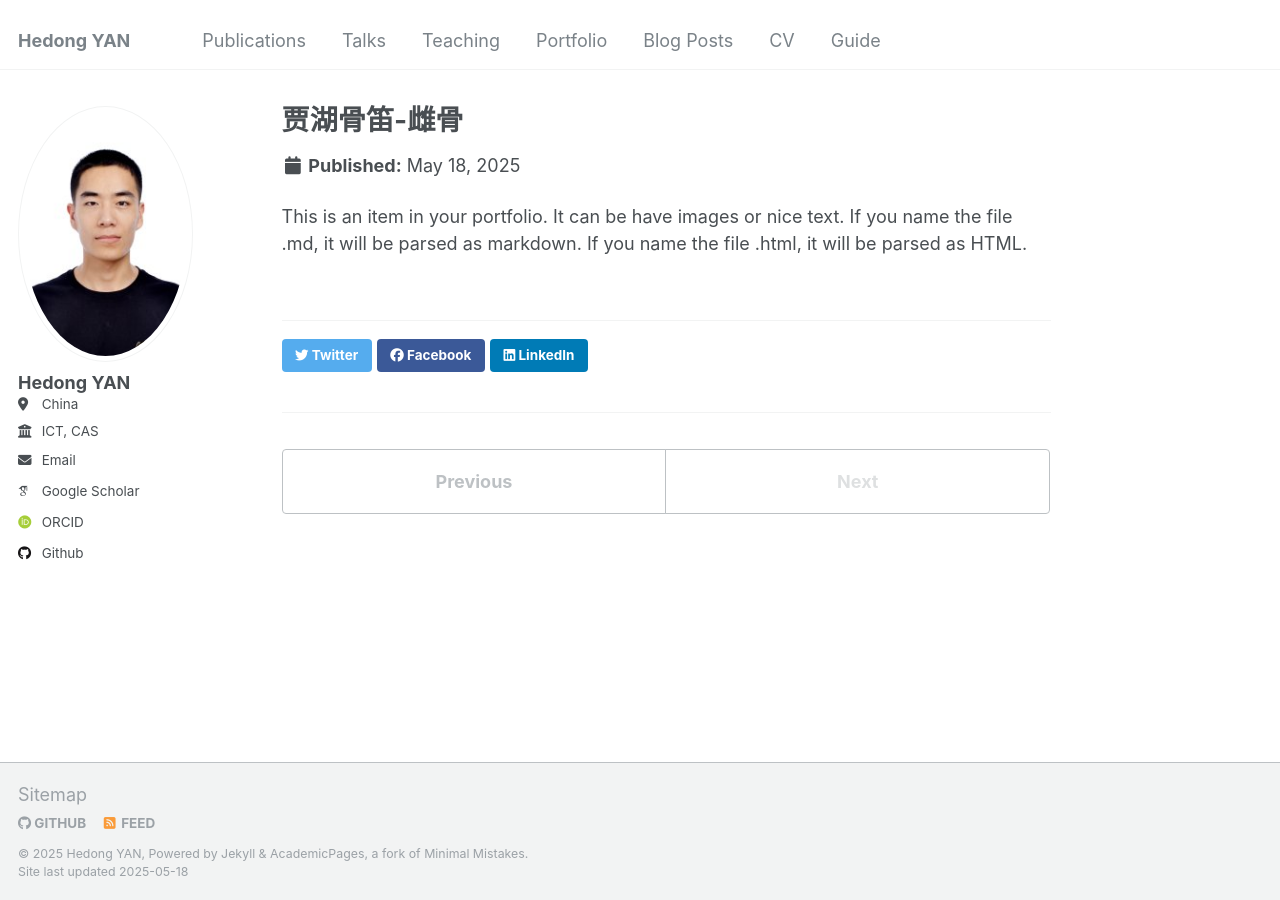
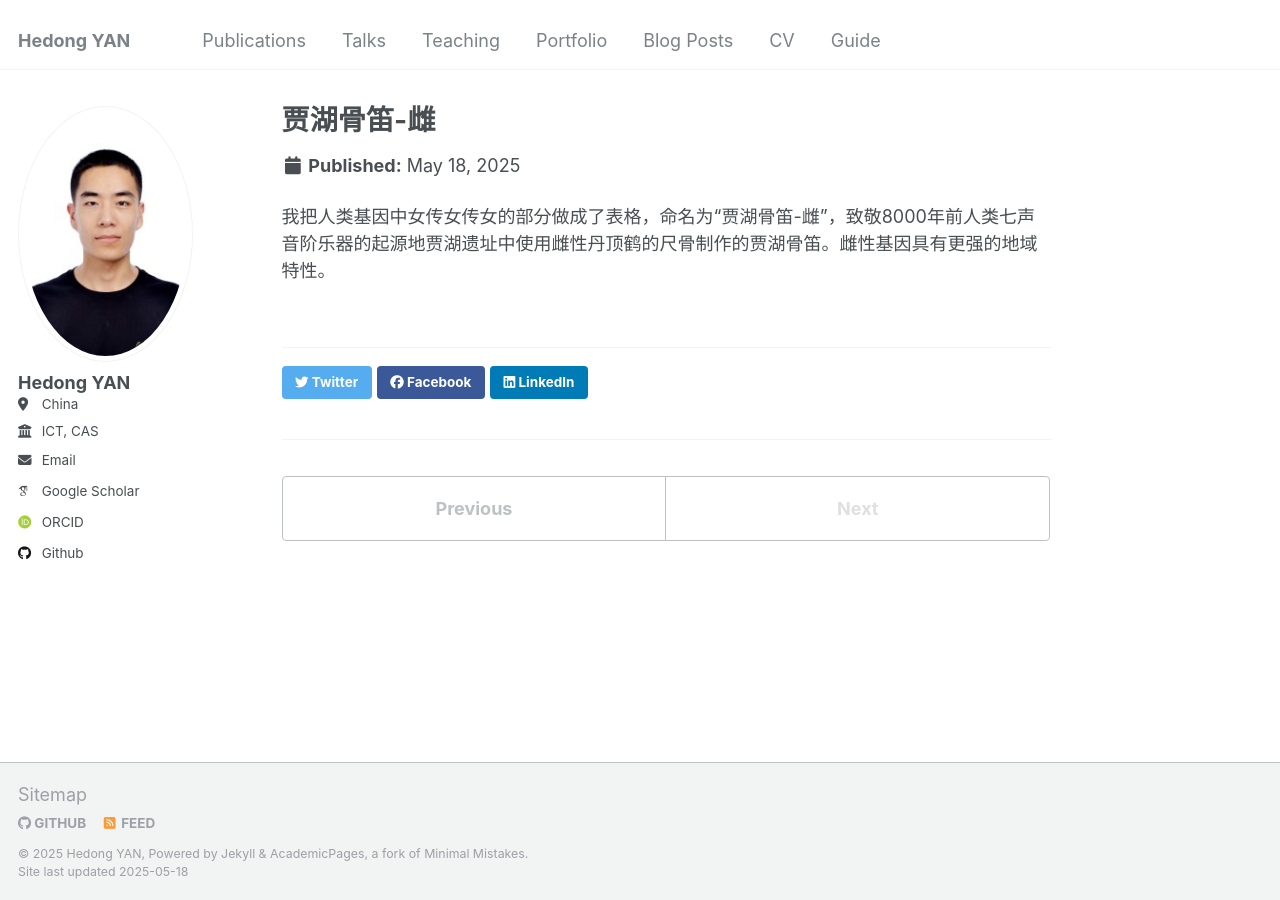
Before and after one commit to hedongyan/hedongyan.github.io, a Jekyll site: the page built from _portfolio/portfolio-2.html, in a window 1280 px wide. Built offline with Jekyll 4.4.1, drawn with Linux system fonts in a browser that asks for light colours; some web fonts are replaced.

Commit message:
update portfolio introduction

```diff
--- a/_portfolio/portfolio-1.html
+++ b/_portfolio/portfolio-1.html
@@ -4,4 +4,4 @@
 collection: portfolio
 ---
 
-This is an item in your portfolio. It can be have images or nice text. If you name the file .md, it will be parsed as markdown. If you name the file .html, it will be parsed as HTML.
+我把人类基因中男传男传男的部分做成了表格，命名为“贾湖骨笛-雄”，致敬8000年前人类七声音阶乐器的起源地贾湖遗址中使用雄性丹顶鹤的尺骨制作的贾湖骨笛。雄性基因具有更强的民族特性。
--- a/_portfolio/portfolio-2.html
+++ b/_portfolio/portfolio-2.html
@@ -1,7 +1,7 @@
 ---
-title: "贾湖骨笛-雌骨"
+title: "贾湖骨笛-雌"
 excerpt: "The geographic characteristics of mtDNA (...-female-female-female-...) <br/><img src='/images/贾湖骨笛-雌1.0.0.jpg'>"
 collection: portfolio
 ---
 
-This is an item in your portfolio. It can be have images or nice text. If you name the file .md, it will be parsed as markdown. If you name the file .html, it will be parsed as HTML.
+我把人类基因中女传女传女的部分做成了表格，命名为“贾湖骨笛-雌”，致敬8000年前人类七声音阶乐器的起源地贾湖遗址中使用雌性丹顶鹤的尺骨制作的贾湖骨笛。雌性基因具有更强的地域特性。
```
